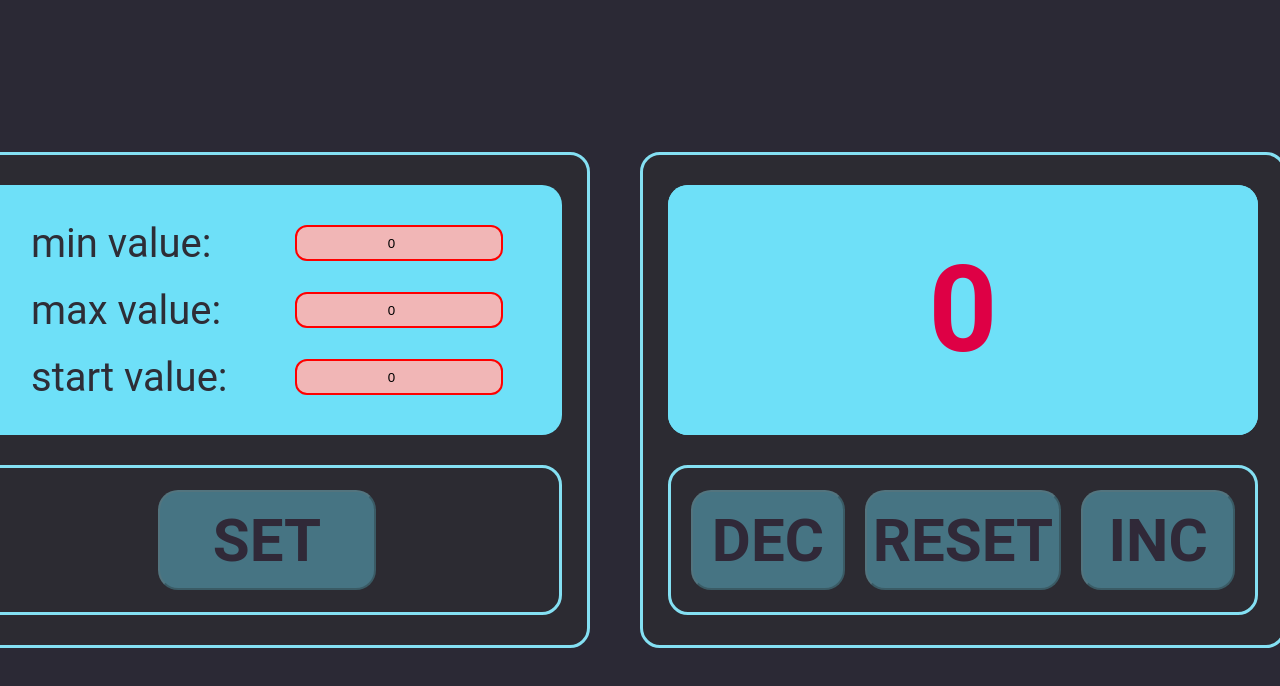
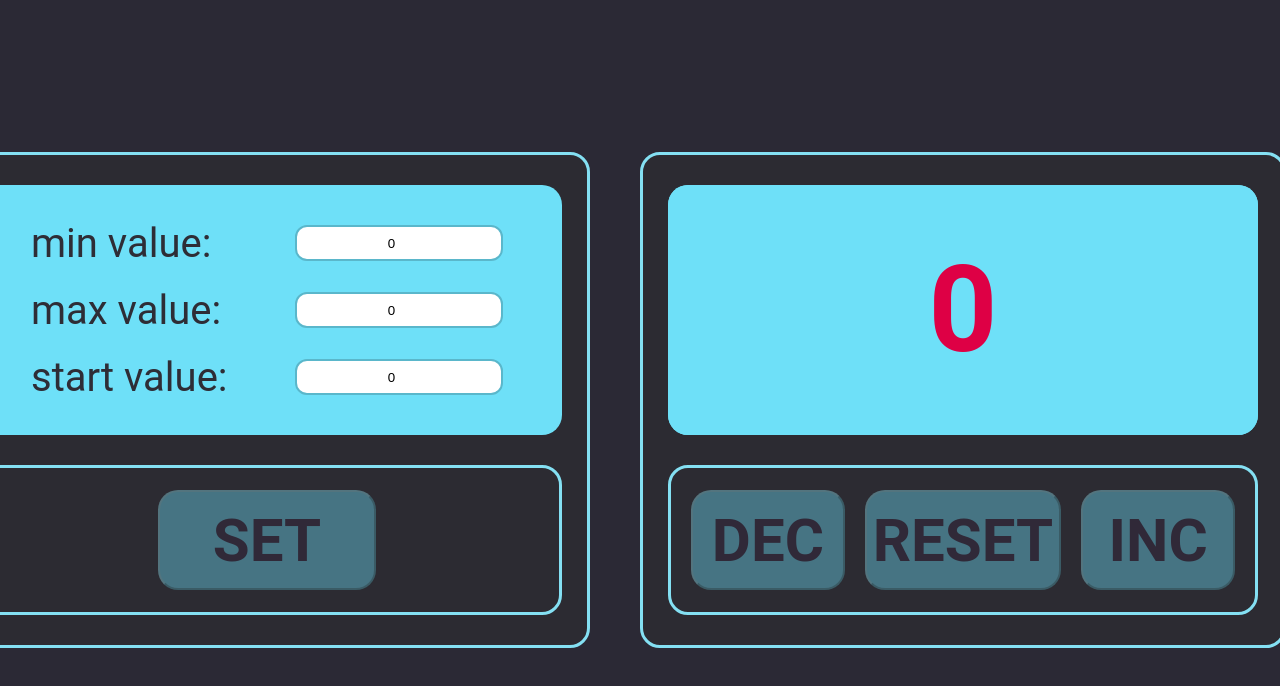
Before and after one commit to a-andrievskikh/counter, a React (Create React App) app: page / in a window 1280 px wide. Shown: the top 686 px of the page. Built offline with nearby package versions, Linux system fonts and the light colour scheme.

Commit message:
chore: complete working version 01

```diff
--- a/src/App.tsx
+++ b/src/App.tsx
@@ -36,9 +36,6 @@ export const App = () => {
             values: { ...prevValues.values, counterValue: prevValues.values.startValue },
           }))
         },
-        setCounterValue(value: number) {
-          setState((prevValues) => ({ ...prevValues, values: { ...prevValues.values, counterValue: value } }))
-        },
         setMinValue(value: number) {
           setState((prevValues) => ({ ...prevValues, values: { ...prevValues.values, minValue: value } }))
         },
@@ -48,10 +45,18 @@ export const App = () => {
         setStartValue(value: number) {
           setState((prevValues) => ({ ...prevValues, values: { ...prevValues.values, startValue: value } }))
         },
+        setCounterValue(value: number) {
+          setState((prevValues) => ({ ...prevValues, values: { ...prevValues.values, counterValue: value } }))
+        },
       },
     },
   )
   const [isActiveSetBtn, setIsActiveSetBtn] = useState<boolean>(true)
+
+  const [inputMinValue, setInputMinValue] = useState<number>(state.values.minValue)
+  const [inputMaxValue, setInputMaxValue] = useState<number>(state.values.maxValue)
+  const [inputStartValue, setInputStartValue] = useState<number>(state.values.startValue)
+  const [inputCounterValue, setInputCounterValue] = useState<number>(state.values.counterValue)
 
   useEffect(() => {
     saveState('values', state.values)
@@ -66,6 +71,14 @@ export const App = () => {
                  state={state}
                  isActiveSetBtn={isActiveSetBtn}
                  setIsActiveSetBtn={setIsActiveSetBtn}
+                 inputMinValue={inputMinValue}
+                 inputMaxValue={inputMaxValue}
+                 inputStartValue={inputStartValue}
+                 inputCounterValue={inputCounterValue}
+                 setInputMinValue={setInputMinValue}
+                 setInputMaxValue={setInputMaxValue}
+                 setInputStartValue={setInputStartValue}
+                 setInputCounterValue={setInputCounterValue}
           />,
         )
       }
--- a/src/components/Frame/Frame.tsx
+++ b/src/components/Frame/Frame.tsx
@@ -4,16 +4,30 @@ import { FrameMenu } from './FrameMenu/FrameMenu'
 import { StateT, ViewsT } from '../../App'
 
 
-export const Frame = ({ view, state, isActiveSetBtn, setIsActiveSetBtn }: FramePT) => {
-  const { values, controls } = state
+export const Frame = ({
+                        view, state, isActiveSetBtn, setIsActiveSetBtn,
+                        inputMinValue,
+                        inputMaxValue,
+                        inputStartValue,
+                        inputCounterValue,
+                        setInputMinValue,
+                        setInputMaxValue,
+                        setInputStartValue,
+                        setInputCounterValue,
+                      }: FramePT) => {
+  const { controls } = state
 
   const onClickSetBtnHandler = (value: boolean) => {
-    controls.setCounterValue(values.startValue)
     setIsActiveSetBtn(value)
   }
+  const inputSetBtn = () => {
+    controls.setMinValue(inputMinValue)
+    controls.setMaxValue(inputMaxValue)
+    controls.setStartValue(inputStartValue)
+    controls.setCounterValue(inputCounterValue)
+  }
 
-  const incorrectStartValue =
-    values.startValue <= values.minValue || values.startValue >= values.maxValue
+  const incorrectStartValue = inputStartValue < inputMinValue || inputStartValue > inputMaxValue
 
   return (
     <div className={s.main}>
@@ -23,12 +37,22 @@ export const Frame = ({ view, state, isActiveSetBtn, setIsActiveSetBtn }: FrameP
                     setIsActiveSetBtn={setIsActiveSetBtn}
                     onClickSetBtnHandler={onClickSetBtnHandler}
                     incorrectStartValue={incorrectStartValue}
+                    inputSetBtn={inputSetBtn}
+                    inputMinValue={inputMinValue}
+                    inputMaxValue={inputMaxValue}
+                    inputStartValue={inputStartValue}
+                    inputCounterValue={inputCounterValue}
+                    setInputMinValue={setInputMinValue}
+                    setInputMaxValue={setInputMaxValue}
+                    setInputStartValue={setInputStartValue}
+                    setInputCounterValue={setInputCounterValue}
       />
       <FrameMenu view={view}
                  state={state}
                  isActiveSetBtn={isActiveSetBtn}
                  onClickSetBtnHandler={onClickSetBtnHandler}
                  incorrectStartValue={incorrectStartValue}
+                 inputSetBtn={inputSetBtn}
       />
     </div>
   )
@@ -40,4 +64,12 @@ export type FramePT = {
   state: StateT
   isActiveSetBtn: boolean
   setIsActiveSetBtn: (value: boolean) => void
+  inputMinValue: number
+  inputMaxValue: number
+  inputStartValue: number
+  inputCounterValue: number
+  setInputMinValue: (value: number) => void
+  setInputMaxValue: (value: number) => void
+  setInputStartValue: (value: number) => void
+  setInputCounterValue: (value: number) => void
 }
--- a/src/components/Frame/FrameDisplay/FrameDisplay.tsx
+++ b/src/components/Frame/FrameDisplay/FrameDisplay.tsx
@@ -5,19 +5,30 @@ import { StateT, ViewsT } from '../../../App'
 
 export const FrameDisplay = ({
                                view, state, isActiveSetBtn, setIsActiveSetBtn,
-                               onClickSetBtnHandler, incorrectStartValue,
+                               onClickSetBtnHandler, incorrectStartValue, inputSetBtn,
+                               inputMinValue,
+                               inputMaxValue,
+                               inputStartValue,
+                               inputCounterValue,
+                               setInputMinValue,
+                               setInputMaxValue,
+                               setInputStartValue,
+                               setInputCounterValue,
                              }: FrameDisplayPT) => {
 
-  const { values: { counterValue, minValue, maxValue } } = state
+  const { counterValue, minValue, maxValue } = state.values
   const inputs: InputT[] = [
     { type: 'min', title: 'min value' },
     { type: 'max', title: 'max value' },
     { type: 'start', title: 'start value' },
   ]
   const counterStopNumber = counterValue <= minValue || counterValue >= maxValue
-  const displayValueStyles = `${s.counterDisplay} ${counterStopNumber && s.counterStopNumber}`
-  const incorrectStartValueStyles = `${incorrectStartValue && s.incorrectStartValue}`
+  const displayValueStyles = `${s.counterDisplay} ${counterStopNumber ? s.counterStopNumber : ''}`
+  const incorrectStartValueStyles = `${incorrectStartValue ? s.incorrectStartValue : ''}`
 
+  console.log('Frame Display Render!')
+  console.log('SET disabled: ', isActiveSetBtn)
+  console.log('Is incorrect value? ', incorrectStartValue)
   return (
     <div className={s.counterDisplay}>
       {
@@ -33,18 +44,27 @@ export const FrameDisplay = ({
                          setIsActiveSetBtn={setIsActiveSetBtn}
                          onClickSetBtnHandler={onClickSetBtnHandler}
                          incorrectStartValue={incorrectStartValue}
+                         inputSetBtn={inputSetBtn}
+                         inputMinValue={inputMinValue}
+                         inputMaxValue={inputMaxValue}
+                         inputStartValue={inputStartValue}
+                         inputCounterValue={inputCounterValue}
+                         setInputMinValue={setInputMinValue}
+                         setInputMaxValue={setInputMaxValue}
+                         setInputStartValue={setInputStartValue}
+                         setInputCounterValue={setInputCounterValue}
                   />,
                 )
               }
             </>
-        ) : (
+          )
+          :
+          (
             <>
               {
-              isActiveSetBtn
-                ? <div className={displayValueStyles}>{counterValue}</div>
-                : incorrectStartValue
-                  ? <div className={incorrectStartValueStyles}>Incorrect value'!</div>
-                  : <div className={s.setBtnStyle}>Enter values and press 'SET'</div>
+                isActiveSetBtn ? <div className={displayValueStyles}>{counterValue}</div> :
+                  incorrectStartValue ? <div className={incorrectStartValueStyles}>Incorrect value!</div> :
+                    <div className={s.setBtnStyle}>Enter values and press 'SET'</div>
               }
             </>
           )
@@ -61,6 +81,15 @@ export type FrameDisplayPT = {
   setIsActiveSetBtn: (value: boolean) => void
   onClickSetBtnHandler: (value: boolean) => void
   incorrectStartValue: boolean
+  inputSetBtn: (inputType: InputTypeValuesT) => void
+  inputMinValue: number
+  inputMaxValue: number
+  inputStartValue: number
+  inputCounterValue: number
+  setInputMinValue: (value: number) => void
+  setInputMaxValue: (value: number) => void
+  setInputStartValue: (value: number) => void
+  setInputCounterValue: (value: number) => void
 }
 export type InputTypeValuesT = 'min' | 'max' | 'start'
 export type InputTitlesT = 'min value' | 'max value' | 'start value'
--- a/src/components/Frame/FrameMenu/FrameMenu.tsx
+++ b/src/components/Frame/FrameMenu/FrameMenu.tsx
@@ -16,7 +16,7 @@ const getButtonStates = (state: StateT, isActiveSetBtn: boolean, incorrectStartV
 
 export const FrameMenu = ({
                             view, state, isActiveSetBtn,
-                            onClickSetBtnHandler, incorrectStartValue,
+                            onClickSetBtnHandler, incorrectStartValue, inputSetBtn,
                           }: FrameMenuPT) => {
   const { controls } = state
   const {
@@ -34,6 +34,8 @@ export const FrameMenu = ({
                   isActiveSetBtn={isActiveSetBtn}
                   onClickSetBtnHandler={onClickSetBtnHandler}
                   disabled={setButtonDisabled}
+                  state={state}
+                  inputSetBtn={inputSetBtn}
           />
           :
           <>
@@ -56,4 +58,5 @@ export type FrameMenuPT = {
   isActiveSetBtn: boolean
   onClickSetBtnHandler: (value: boolean) => void
   incorrectStartValue: boolean
+  inputSetBtn: () => void
 }
--- a/src/components/Input/Input.tsx
+++ b/src/components/Input/Input.tsx
@@ -1,16 +1,21 @@
 import s from './Input.module.css'
 import { StateT, ViewsT } from '../../App'
 import { ChangeEvent } from 'react'
-import { InputT } from '../Frame/FrameDisplay/FrameDisplay'
+import { InputT, InputTypeValuesT } from '../Frame/FrameDisplay/FrameDisplay'
 
 
 export const Input = ({
-                        input,
-                        state: {
-                          values: { minValue, maxValue, startValue },
-                          controls: { setMinValue, setMaxValue, setStartValue },
-                        }, onClickSetBtnHandler, incorrectStartValue, setIsActiveSetBtn,
+                        input, state, onClickSetBtnHandler,
+                        incorrectStartValue,
+                        inputMinValue,
+                        inputMaxValue,
+                        inputStartValue,
+                        setInputMinValue,
+                        setInputMaxValue,
+                        setInputStartValue,
+                        setInputCounterValue,
                       }: InputPT) => {
+  const { minValue, maxValue } = state.values
 
   const wrongValues =
     (input.type === 'min' && minValue > maxValue) ||
@@ -20,18 +25,25 @@ export const Input = ({
   const inputStyles = `${s.input}  ${wrongValues ? s.wrongValue : ''}`
 
   const inputValue =
-    input.type === 'max' ? maxValue :
-      input.type === 'min' ? minValue :
-        startValue
+    input.type === 'min' ? inputMinValue :
+      input.type === 'max' ? inputMaxValue :
+        inputStartValue
 
   const onChangeHandler = (e: ChangeEvent<HTMLInputElement>) => {
-    input.type === 'min' && setMinValue(Number(e.currentTarget.value))
-    input.type === 'max' && setMaxValue(Number(e.currentTarget.value))
-    input.type === 'start' && setStartValue(Number(e.currentTarget.value))
+    if (input.type === 'min') {
+      setInputMinValue(Number(e.currentTarget.value))
+    }
+    if (input.type === 'max') {
+      setInputMaxValue(Number(e.currentTarget.value))
+    }
+    if (input.type === 'start') {
+      setInputStartValue(Number(e.currentTarget.value))
+      setInputCounterValue(Number(e.currentTarget.value))
+    }
   }
+
   const onFocusHandler = () => {
-    input.type === 'start' && onClickSetBtnHandler(false)
-    input.type !== 'start' && setIsActiveSetBtn(false)
+    onClickSetBtnHandler(false)
   }
 
   return (
@@ -56,4 +68,13 @@ export type InputPT = {
   setIsActiveSetBtn: (value: boolean) => void
   onClickSetBtnHandler: (value: boolean) => void
   incorrectStartValue: boolean
+  inputSetBtn: (inputType: InputTypeValuesT) => void
+  inputMinValue: number
+  inputMaxValue: number
+  inputStartValue: number
+  inputCounterValue: number
+  setInputMinValue: (value: number) => void
+  setInputMaxValue: (value: number) => void
+  setInputStartValue: (value: number) => void
+  setInputCounterValue: (value: number) => void
 }
```
Also changed, not shown: src/components/Button/Button.tsx (+9 -2 lines). Lines whose indentation alone changed are shown as unchanged.
